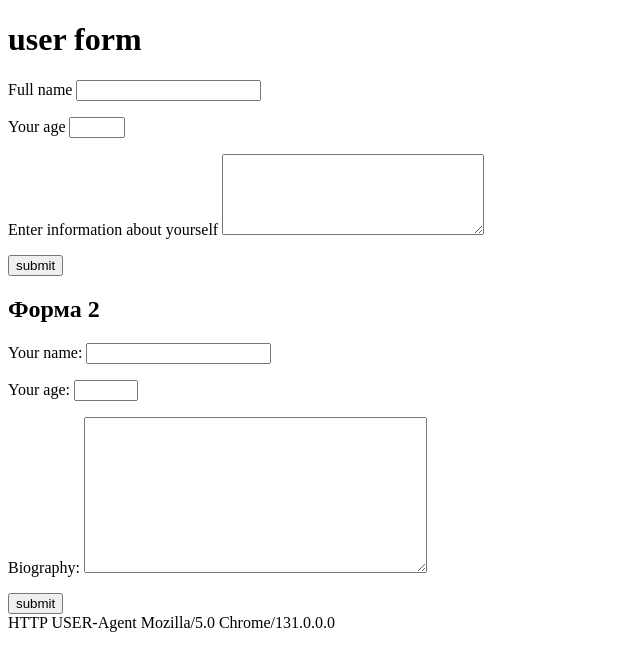
After one commit to LunaAlicor/DjangoPractice, a Django app: page /req/form/ in a window 1280 px wide. The commit adds this page. Shown: the top 671 px of the page, without its empty margins (0-640 px from the left). Run offline with Django 3.2, Linux system fonts and the light colour scheme.

Commit message:
forms test

```diff
--- a/bd_practice3/bd_practice3/settings.py
+++ b/bd_practice3/bd_practice3/settings.py
@@ -49,6 +49,8 @@ MIDDLEWARE = [
     'django.contrib.auth.middleware.AuthenticationMiddleware',
     'django.contrib.messages.middleware.MessageMiddleware',
     'django.middleware.clickjacking.XFrameOptionsMiddleware',
+    'requestdataapp.middlewares.set_useragent_on_request_middleware',
+    'requestdataapp.middlewares.CountRequestmiddleware',
 ]
 
 ROOT_URLCONF = 'bd_practice3.urls'
--- /dev/null
+++ b/bd_practice3/requestdataapp/forms.py
@@ -0,0 +1,18 @@
+from django import forms
+from django.core.files.uploadhandler import InMemoryUploadedFile
+from django.core.exceptions import ValidationError
+
+
+class UserBIOform(forms.Form):
+    name = forms.CharField(label="Your name", max_length=100)
+    age = forms.IntegerField(label="Your age", min_value=1, max_value=100)
+    about = forms.CharField(label="Biography", widget=forms.Textarea, max_length=500)
+
+
+def validate_file_name(file):
+    if file.name and "virus" in file.name:
+        raise ValidationError("File name inccorect")
+
+
+class UploadForm(forms.Form):
+    file = forms.FileField(validators=[validate_file_name])
--- /dev/null
+++ b/bd_practice3/requestdataapp/middlewares.py
@@ -0,0 +1,31 @@
+def set_useragent_on_request_middleware(get_response):
+
+    print("initial call")
+
+    def middleware(request):
+        print("before get_response")
+        request.user_agent = request.META["HTTP_USER_AGENT"]
+        response = get_response(request)
+        print("after get_response")
+        return response
+    return middleware
+
+
+class CountRequestmiddleware:
+    def __init__(self, get_response):
+        self.get_response = get_response
+        self.requests_count = 0
+        self.responses_count = 0
+        self.exception_count = 0
+
+    def __call__(self, request):
+        self.requests_count += 1
+        print(f"Request count: {self.requests_count}")
+        response = self.get_response(request)
+        self.responses_count += 1
+        print(f"Responsens count: {self.responses_count}")
+        return response
+
+    def process_exception(self, request, exception: Exception):
+        self.exception_count += 1
+        print(f"Total exceptions: {self.exception_count}\nGot new exception: {exception}")
--- a/bd_practice3/requestdataapp/templates/requestdataapp/base.html
+++ b/bd_practice3/requestdataapp/templates/requestdataapp/base.html
@@ -8,5 +8,8 @@
 {% block content %}
 
 {% endblock %}
+<div>
+    HTTP USER-Agent {{ request.user_agent }}
+</div>
 </body>
 </html>
--- /dev/null
+++ b/bd_practice3/requestdataapp/templates/requestdataapp/formstest.html
@@ -0,0 +1,51 @@
+{% extends 'requestdataapp/base.html' %}
+
+{% block title %}Forms test {% endblock %}
+
+{% block content %}
+<h1>user form </h1>
+<div>
+    <form method="post">
+        {% csrf_token %}
+        <p>
+            <label for="name_id">Full name</label>
+            <input id="name_id" name="name" type="text" maxlength="100">
+        </p>
+        <p>
+            <label for="age_id">Your age</label>
+            <input id="age_id" name="age" type="number" min="1" max="99">
+        </p>
+        <p>
+            <label for="about_id">Enter information about yourself</label>
+            <textarea name="about" id="about_id" cols="30" rows="5"></textarea>
+        </p>
+        <button type="submit">
+            submit
+        </button>
+    </form>
+    <form method="post">
+        {% csrf_token %}
+        <h2>Форма 2</h2>
+        {{ form.as_p }}
+        <button type="submit">
+            submit
+        </button>
+    </form>
+    {% if request.POST %}
+        <div>
+            <h2>From data: </h2>
+            <table>
+                <tr>
+                    <td>name: {{request.POST.name}} </td>
+                </tr>
+                <tr>
+                    <td>age: {{request.POST.age}}</td>
+                </tr>
+                <tr>
+                    <td>about: {{request.POST.about|linebreaks}}</td>
+                </tr>
+            </table>
+        </div>
+    {% endif %}
+</div>
+{% endblock %}
--- a/bd_practice3/requestdataapp/urls.py
+++ b/bd_practice3/requestdataapp/urls.py
@@ -3,5 +3,7 @@ from . import views
 
 
 urlpatterns = [
-    path('hello/', views.hello_request, name='hello_request'),
+    path('hello/', views.hello_request, name="hello_request"),
+    path('form/', views.formstest, name="forms_test"),
+    path('upload', views.upload_tes, name="upload"),
 ]
--- a/bd_practice3/requestdataapp/views.py
+++ b/bd_practice3/requestdataapp/views.py
@@ -1,4 +1,7 @@
+from django.core.files.storage import FileSystemStorage
 from django.shortcuts import render
+
+from .forms import UserBIOform, UploadForm
 
 
 def hello_request(request):
@@ -11,3 +14,28 @@ def hello_request(request):
         "result": result
     }
     return render(request, 'requestdataapp/request-query-params.html', context=context)
+
+
+def formstest(request):
+    context = {
+        "form": UserBIOform(),
+    }
+    return render(request, "requestdataapp/formstest.html", context=context)
+
+
+def upload_tes(request):
+
+    if request.method == "POST":
+        form = UploadForm(request.POST, request.FILES)
+        if form.is_valid():
+            my_file = form.cleaned_data["file"]
+            fs = FileSystemStorage()
+            filename = fs.save(my_file.name, my_file)
+            print(f"saved file {filename}")
+    else:
+        form = UploadForm()
+
+    context = {
+        "form": UploadForm()
+    }
+    return render(request, "requestdataapp/upload.html", context=context)
```
Also changed, not shown: bd_practice3/requestdataapp/templates/requestdataapp/upload.html (added, +20 -0 lines), bd_practice3/FWHT0oVqPpQ.jpg (added), bd_practice3/virus.jpg (added).
